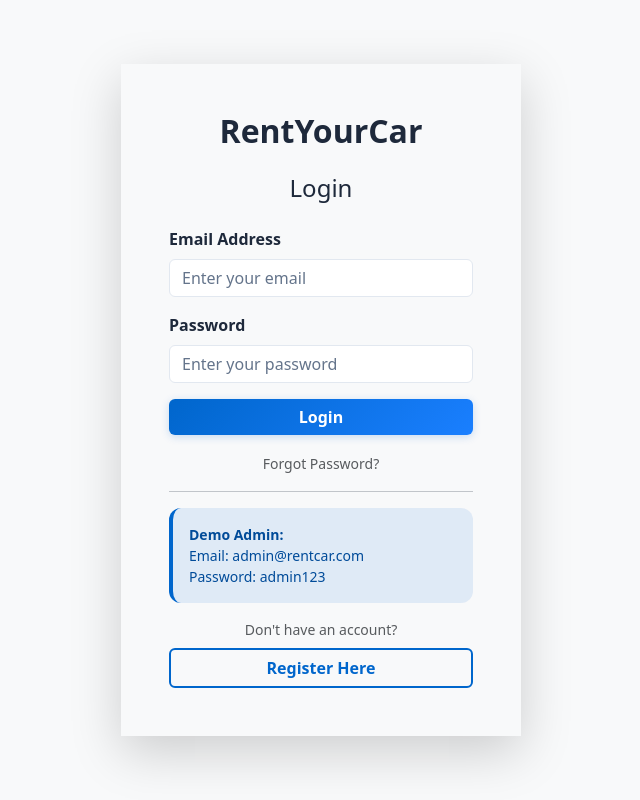
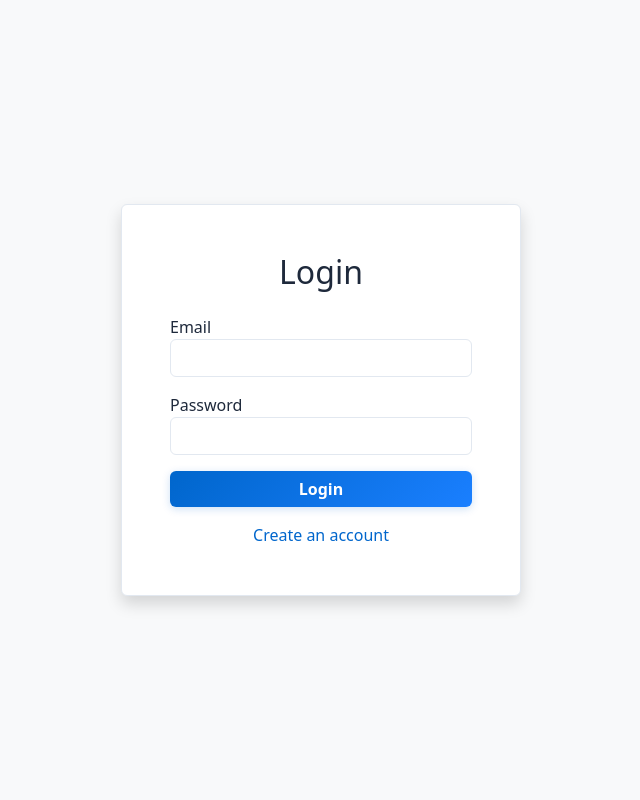
Before and after one commit to car-rental-system-team4/frontend, a React (Vite) app: page /login in a window 1280 px wide. Shown: the whole page, without its empty margins (319-959 px from the left). Built offline with nearby package versions, Linux system fonts and the light colour scheme.

Commit message:
Feat: Connect Login Page to Backend

```diff
--- a/src/pages/Auth/LoginPage.jsx
+++ b/src/pages/Auth/LoginPage.jsx
@@ -1,134 +1,65 @@
 import { useState } from 'react'
 import { Link, useNavigate } from 'react-router-dom'
 import { useAuth } from '../../context/AuthContext'
+import { login as apiLogin } from '../../services/api' // Import API
 
 export default function LoginPage() {
   const [email, setEmail] = useState('')
   const [password, setPassword] = useState('')
   const [error, setError] = useState('')
-  const [successMessage, setSuccessMessage] = useState('')
-  const { login } = useAuth()
+  const [loading, setLoading] = useState(false)
+
+  const { login: authLogin } = useAuth()
   const navigate = useNavigate()
 
-  // Demo credentials
-  const ADMIN_CREDENTIALS = {
-    email: 'admin@rentcar.com',
-    password: 'admin123'
-  }
-
-  const handleSubmit = (e) => {
+  const handleSubmit = async (e) => {
     e.preventDefault()
     setError('')
-    setSuccessMessage('')
+    setLoading(true)
 
-    // Basic validation
-    if (!email || !password) {
-      setError('Please fill in all fields')
-      return
+    try {
+      // 1. Call Backend
+      const response = await apiLogin({ email, password })
+      const data = response.data
+
+      // 2. Save to Context
+      authLogin(data)
+
+      // 3. Redirect based on Role
+      if (data.role === 'ADMIN') navigate('/admin/dashboard')
+      else if (data.role === 'VENDOR') navigate('/vendor/dashboard')
+      else navigate('/') // Customer
+
+    } catch (err) {
+      setError('Invalid credentials')
+    } finally {
+      setLoading(false)
     }
-
-    // Check if admin credentials
-    if (email === ADMIN_CREDENTIALS.email && password === ADMIN_CREDENTIALS.password) {
-      const adminData = {
-        email,
-        fullName: 'Admin User',
-        role: 'admin',
-        loginTime: new Date().toISOString()
-      }
-      login(adminData)
-      setSuccessMessage('Admin login successful! Redirecting...')
-      setTimeout(() => navigate('/admin/dashboard'), 1500)
-      return
-    }
-
-    // Regular customer login
-    if (email && password.length >= 6) {
-      const userData = {
-        email,
-        fullName: email.split('@')[0],
-        role: 'customer',
-        loginTime: new Date().toISOString()
-      }
-      login(userData)
-      setSuccessMessage('Login successful! Redirecting...')
-      setTimeout(() => navigate('/'), 1500)
-      return
-    }
-
-    setError('Invalid email or password. (Tip: Use admin@rentcar.com / admin123 for admin)')
   }
 
   return (
     <div className="d-flex align-items-center justify-content-center min-vh-100 bg-light">
-      <div className="card1 shadow-lg" style={{ width: '100%', maxWidth: '400px', margin: '20px' }}>
-        <div className="card-body p-5">
-          <h2 className="text-center mb-4 fw-bold">RentYourCar</h2>
-          <h4 className="text-center mb-4">Login</h4>
-
-          {error && (
-            <div className="alert alert-danger" role="alert">
-              {error}
-            </div>
-          )}
-
-          {successMessage && (
-            <div className="alert alert-success" role="alert">
-              {successMessage}
-            </div>
-          )}
+      <div className="card shadow p-5" style={{ maxWidth: '400px', width: '100%' }}>
+          <h2 className="text-center mb-4">Login</h2>
+          {error && <div className="alert alert-danger">{error}</div>}
 
           <form onSubmit={handleSubmit}>
             <div className="mb-3">
-              <label htmlFor="email" className="form-label">Email Address</label>
-              <input
-                type="email"
-                className="form-control"
-                id="email"
-                placeholder="Enter your email"
-                value={email}
-                onChange={(e) => setEmail(e.target.value)}
-                required
-              />
+              <label>Email</label>
+              <input type="email" className="form-control" value={email} onChange={e => setEmail(e.target.value)} required />
             </div>
-
             <div className="mb-3">
-              <label htmlFor="password" className="form-label">Password</label>
-              <input
-                type="password"
-                className="form-control"
-                id="password"
-                placeholder="Enter your password"
-                value={password}
-                onChange={(e) => setPassword(e.target.value)}
-                required
-              />
+              <label>Password</label>
+              <input type="password" className="form-control" value={password} onChange={e => setPassword(e.target.value)} required />
             </div>
-
-            <button type="submit" className="btn btn-primary w-100 mb-3">
-              Login
+            <button type="submit" className="btn btn-primary w-100" disabled={loading}>
+              {loading ? 'Logging in...' : 'Login'}
             </button>
           </form>
 
-          <div className="text-center mb-3">
-            <Link to="/forgot-password" className="text-decoration-none text-muted small">Forgot Password?</Link>
+          <div className="text-center mt-3">
+            <Link to="/register">Create an account</Link>
           </div>
-
-          <hr />
-
-          {/* Demo Credentials Info */}
-          <div className="alert alert-info small mb-3">
-            <strong>Demo Admin:</strong><br/>
-            Email: admin@rentcar.com<br/>
-            Password: admin123
-          </div>
-
-          <div className="text-center">
-            <p className="text-muted small mb-2">Don't have an account?</p>
-            <Link to="/register" className="btn btn-outline-primary w-100">
-              Register Here
-            </Link>
-          </div>
-        </div>
       </div>
     </div>
   )
```
